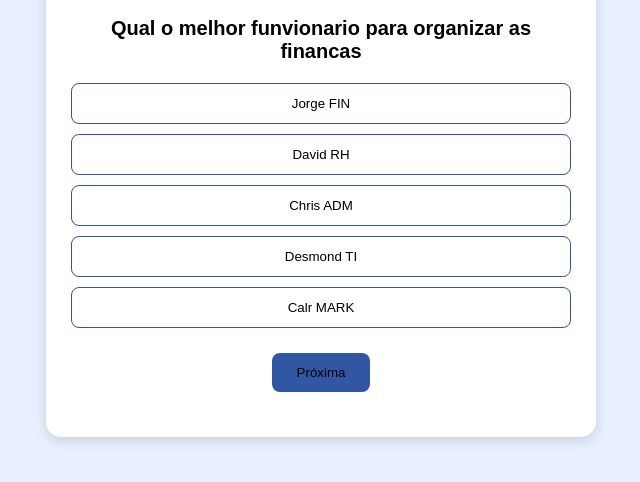
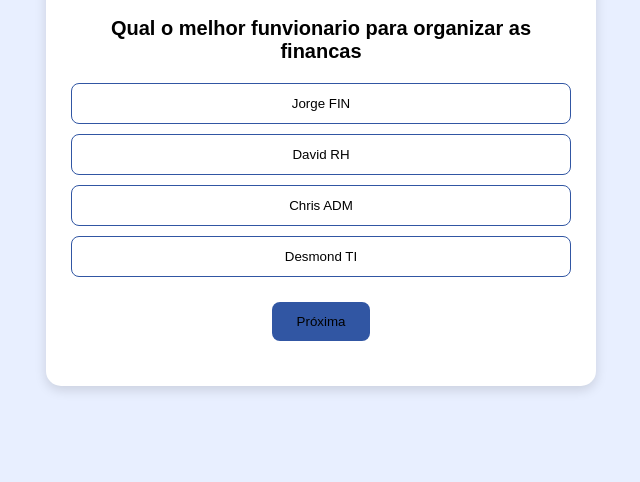
Before and after one commit to Pauloborge/projeto-adm, a plain HTML site: page index.html in a window 1280 px wide. Shown: the part 204-686 px from the top of the page, without its empty margins (319-959 px from the left). Drawn offline with Linux system fonts and the light colour scheme.

```diff
--- a/index.html
+++ b/index.html
@@ -142,25 +142,25 @@ const perguntas = [
 
    {
             pergunta:"Qual o melhor funvionario para organizar as financas",
-            alternativas:["Jorge FIN","David RH","Chris ADM","Desmond TI","Calr MARK"],
+            alternativas:["Jorge FIN","David RH","Chris ADM","Desmond TI"],
             correta:0
         },
 
         {
             pergunta:"Qual a melhor pessoa pra organizar documentos",
-            alternativas:["Desmond TI","Chris ADM","Calr MARK","Jorge FIN","David RH"],
+            alternativas:["Desmond TI","Chris ADM","Jorge FIN","David RH"],
             correta:1
         },
 
         {
             pergunta:"Quem e chamaria para consertar algoquebrado",
-            alternativas:["Chris ADM","Jorge FIN","David RH","Calr MARK","Desmond TI"],
+            alternativas:["Chris ADM","Jorge FIN","David RH","Desmond TI"],
             correta:4
         },
 
         {
             pergunta:"Quem voce samaria para poder ter uma reunião com outra pessoa ",
-            alternativas:["Calr MARK","Desmond TI","Jorge FIN","David RH","Chris ADM"],
+            alternativas:["Desmond TI","Jorge FIN","David RH","Chris ADM"],
             correta:3
         },
 
```
